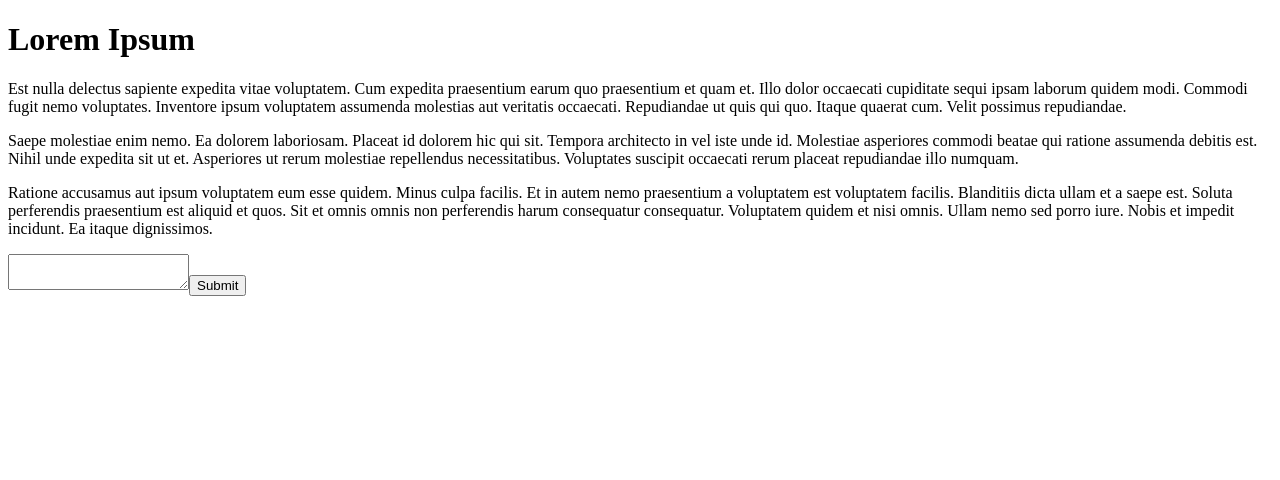
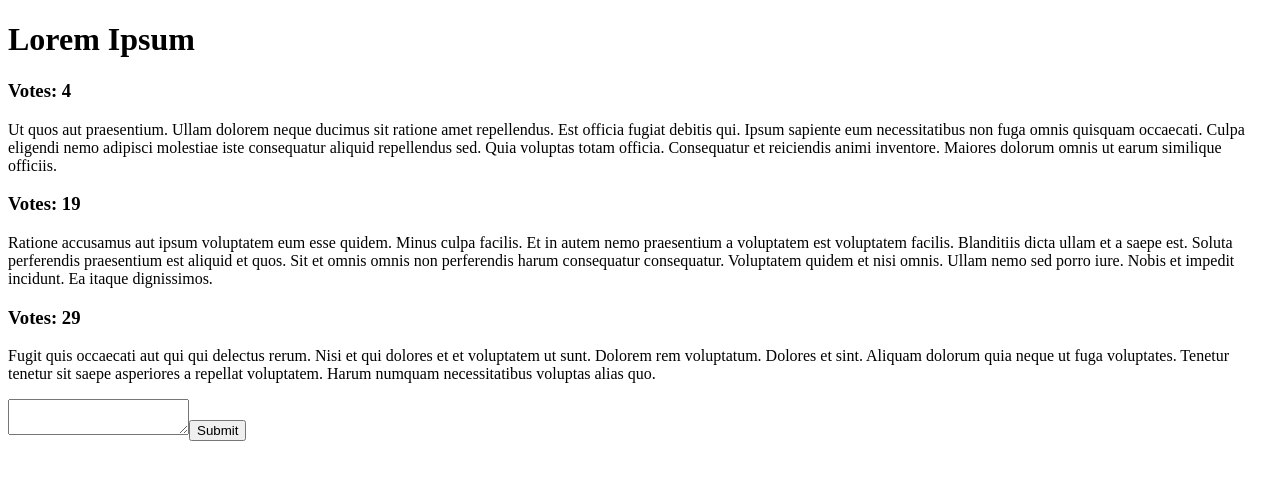
Before and after one commit to connieyeah/sight-and-sound, a React app: page / in a window 1280 px wide. Shown: the top 480 px of the page. Built offline with nearby package versions, Linux system fonts and the light colour scheme; the HTML template or start-up script is replaced by a standard one.

Commit message:
render votes with text

```diff
--- a/client/src/components/Story.jsx
+++ b/client/src/components/Story.jsx
@@ -6,7 +6,9 @@ import StoryBlock from './StoryBlock';
 // Story should take in an array of passages and render the first
 
 const Story = ({ passages }) => {
-  const story = _.map(passages, (passage, index) => <StoryBlock key={index} passage={passage} />);
+  const story = _.map(passages, (passage, index) => (
+    <StoryBlock key={index} passage={passage} />
+  ));
   return (
     <div>
       {story}
--- a/client/src/components/StoryBlock.jsx
+++ b/client/src/components/StoryBlock.jsx
@@ -2,13 +2,17 @@ import React from 'react';
 import PropTypes from 'prop-types';
 
 const StoryBlock = ({ passage }) => (
-  <p>
-    {passage}
-  </p>
+
+  <div>
+    <h3>{`Votes: ${passage[0].votes}`}</h3>
+    <p>
+      {passage[0].text}
+    </p>
+  </div>
 );
 
 StoryBlock.propTypes = {
-  passage: PropTypes.string.isRequired,
+  passage: PropTypes.instanceOf(Array).isRequired,
 };
 
 export default StoryBlock;
--- a/client/src/components/WritingPrompt.jsx
+++ b/client/src/components/WritingPrompt.jsx
@@ -8,13 +8,31 @@ import Topic from './Topic';
 import Story from './Story';
 import TextInput from './TextInput';
 
+const fakeData = [
+  [
+    { text: faker.lorem.paragraphs(2), votes: 4 },
+    { text: faker.lorem.paragraphs(2), votes: 2 },
+    { text: faker.lorem.paragraphs(2), votes: 1 },
+  ],
+  [
+    { text: faker.lorem.paragraphs(2), votes: 19 },
+    { text: faker.lorem.paragraphs(2), votes: 17 },
+    { text: faker.lorem.paragraphs(2), votes: 16 },
+  ],
+  [
+    { text: faker.lorem.paragraphs(2), votes: 29 },
+    { text: faker.lorem.paragraphs(2), votes: 28 },
+    { text: faker.lorem.paragraphs(2), votes: 0 },
+  ],
+];
+
 class WritingPrompt extends React.Component {
   constructor(props) {
     super(props);
 
     this.state = {
       topic: 'Lorem Ipsum',
-      content: faker.lorem.paragraphs(2),
+      passages: fakeData,
       testState: 'TEST',
     };
 
@@ -42,19 +60,17 @@ class WritingPrompt extends React.Component {
   }
 
   render() {
-    const { topic, content, testState } = this.state;
+    const { topic, passages, testState } = this.state;
     const handleTextChangeProps = {
       handleTextChange: this.handleTextChange,
       handleSubmit: this.handleSubmit,
       testState,
     };
 
-    const fakeData = [faker.lorem.paragraphs(2), faker.lorem.paragraphs(2), faker.lorem.paragraphs(2)];
-
     return (
       <div>
         <Topic topic={topic} />
-        <Story passages={fakeData} />
+        <Story passages={passages} />
         <TextInput {...handleTextChangeProps} />
       </div>
     );
```
